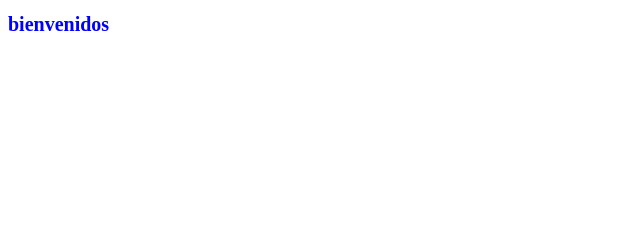
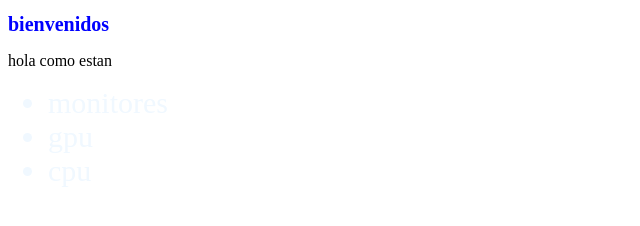
Before and after one commit to luicho5003/59915c11, a plain HTML site: page index.html in a window 1280 px wide. Shown: the whole page, without its empty margins (0-640 px from the left). Drawn offline with Linux system fonts and the light colour scheme.

Commit message:
segunda version de practica

```diff
--- a/clase10.css
+++ b/clase10.css
@@ -3,3 +3,12 @@ h1{
     color: blue;
 
 }
+
+ul{
+    color:black
+}
+
+li{
+    color: aliceblue;
+    font-size: 30px;
+}
--- a/index.html
+++ b/index.html
@@ -8,5 +8,11 @@
 </head>
 <body>
     <h1>bienvenidos</h1>
+    <p> hola como estan</p>
+    <ul>
+        <li>monitores </li>
+        <li>gpu</li>
+        <li>cpu</li>
+    </ul>
 </body>
 </html>
```
